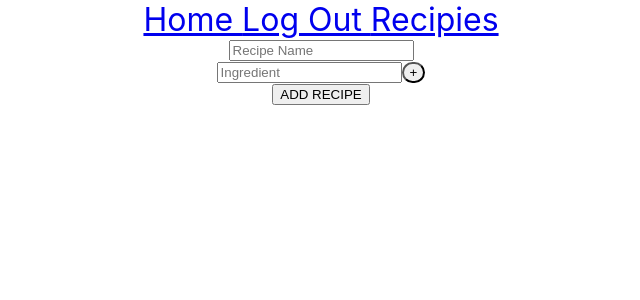
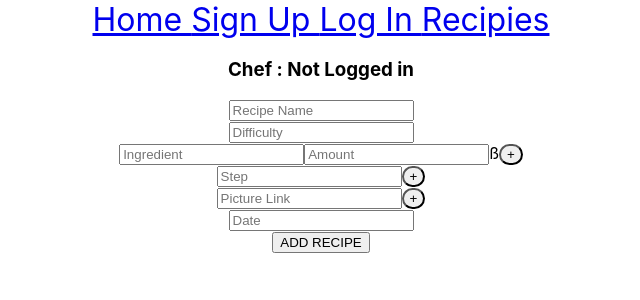
Before and after one commit to barboa91/front-cook, a React (Create React App) app in the folder archi/: page /newrecipe in a window 1280 px wide. Shown: the top 300 px of the page, without its empty margins (319-959 px from the left). Built offline with nearby package versions, Linux system fonts and the light colour scheme.

Commit message:
addrecipe added

```diff
--- a/archi/src/App.js
+++ b/archi/src/App.js
@@ -11,9 +11,11 @@ import NewRecipe from './components/NewRecipe';
 
 function App() {
   const [chefInfo, setChefInfo] = useState({
-    loggedIn : true,
-    blah:"ssssss"
+    loggedIn : false,
+    firstName:"Not Logged in",
+    username: "admin",
   })
+
 
 
   return (
--- a/archi/src/components/LogIn.js
+++ b/archi/src/components/LogIn.js
@@ -39,8 +39,12 @@ const Login = () =>{
                     username: x.username,
                     firstName: x.firstName,
                     lastName: x.lastName,
-                    profpic: x.profpic
+                    profpic: x.profpic,
+                    id: x._id
                 })
+                console.log(chefInfo)
+                // let chefI = chefInfo
+                // localStorage.setItem('chefI',chefI)
             } else {
                 alert("Wrong Password")
                 setChefInfo({
--- a/archi/src/components/NewRecipe.jsx
+++ b/archi/src/components/NewRecipe.jsx
@@ -6,26 +6,88 @@ const NewRecipe = () =>{
     const [APILOADED, setAPILOADED] = useState(false);
     const { chefInfo, setChefInfo } = useContext(DataContext)
     const [recipePackage, setRecipePackage] = useState({
-        ingredients:[""],
-        steps:[""]
+        chef:"admin",
+        name:"",
+        ingredients:[{name:"",amount:""}],
+        steps:[{description:""}],
+        difficulty:"",
+        private:false,
+        totalTime:"",
+        pictures:[""],
+        date:""
     })
 
 
-    const changArr = (e, index) =>{
+//   let getChef = localStorage.getItem('chefI')
+
+//   console.log(getChef)
+
+
+    // NEXT STEPS IS TO ADD THE REST OF RECIPE
+
+    const changeIngName = (e, index) =>{
         const nValue = e.target.value;
         const prevValue = {...recipePackage}
-        prevValue.ingredients[index] = nValue
+        prevValue.ingredients[index].name = nValue
 
         setRecipePackage(prevValue)
+    }
+    const changeIngAmm = (e, index) =>{
+        const nValue = e.target.value;
+        const prevValue = {...recipePackage}
+        prevValue.ingredients[index].amount = nValue
+
+        setRecipePackage(prevValue)
+    }
+    const changStepArr = (e, index) =>{
+        const nValue = e.target.value;
+        const prevValue = {...recipePackage}
+        prevValue.steps[index].description = nValue
+
+        setRecipePackage(prevValue)
+    }
+    const changPicArr = (e, index) =>{
+        const nValue = e.target.value;
+        const prevValue = {...recipePackage}
+        prevValue.pictures[index] = nValue
+
+        setRecipePackage(prevValue)
+    }
+    const pushPic = () =>{
+        const pushArr = {...recipePackage}
+        pushArr.pictures.push("")
+        setRecipePackage(pushArr)
     }
 
     const pushIng = () =>{
         const pushArr = {...recipePackage}
-        pushArr.ingredients.push("")
+        pushArr.ingredients.push({name:"", amount:""})
+        setRecipePackage(pushArr)
+    }
+    const pushStep = () =>{
+        const pushArr = {...recipePackage}
+        pushArr.steps.push({description:""})
         setRecipePackage(pushArr)
     }
 
+    const submitRecipe = async ()=>{
+        const submitR = {...recipePackage}
+        submitR.chef = chefInfo.userName
 
+
+        console.log(chefInfo.userName)
+
+        setRecipePackage(submitR)
+        console.log(recipePackage)
+
+
+        let n = await axios.post(
+            "http://127.0.0.1:3001/api/createRecipe",
+            recipePackage
+          );
+          console.log(n)
+
+    }
     const apiCall = async () => {
         try {
             let n = await axios.post("http://127.0.0.1:3001/api/createRecipe", recipePackage);
@@ -35,23 +97,43 @@ const NewRecipe = () =>{
         }
       };
       useEffect(() => {
+          setChefInfo(chefInfo)
 
-      },[])
+      },[recipePackage])
 
     return(
         <div className="newRecipe">
+
+            <h3>Chef : {chefInfo.firstName}</h3>
             <input type="text" placeholder="Recipe Name" name="rName" value={recipePackage.name} onChange={(e) => setRecipePackage({ ...recipePackage , name: e.target.value})}/><br/>
+            <input type="text" placeholder="Difficulty" value={recipePackage.difficulty} onChange={(e) => setRecipePackage({ ...recipePackage , difficulty: e.target.value})}/><br/>
 
             {recipePackage.ingredients.map((i,index)=>(
-                <div className="addIngredient"><input type="text" placeholder="Ingredient" value={i} onChange={e=>changArr(e, index)}></input>
+                <div className="addIngredient" key={index} ><input type="text" placeholder="Ingredient" value={i.name} onChange={e=>changeIngName(e, index)}></input>
+                <input type="text" placeholder="Amount" value={i.amount} onChange={e=>changeIngAmm(e, index)}></input>
+ß
+
                 <span><button onClick={()=>pushIng()} style={{borderRadius:100}}>+</button></span></div>
             ))}
+
+            {recipePackage.steps.map((i,index)=>(
+                <div className="addstep" key={index} ><input type="text" placeholder="Step" value={i.description} onChange={e=>changStepArr(e, index)}></input>
+                <span><button onClick={()=>pushStep()} style={{borderRadius:100}}>+</button></span></div>
+            ))}
+
+            {recipePackage.pictures.map((i,index)=>(
+                <div className="addstep" key={index} ><input type="text" placeholder="Picture Link" value={i} onChange={e=>changPicArr(e, index)}></input>
+                <span><button onClick={()=>pushPic()} style={{borderRadius:100}}>+</button></span></div>
+            ))}
+            <input type="text" placeholder="Date" value={recipePackage.date} onChange={(e) => setRecipePackage({ ...recipePackage , date: e.target.value})}/><br/>
+
+
 
 
 
         <div>{recipePackage.name}</div>
 
-        <button>ADD RECIPE</button>
+        <button onClick={()=>submitRecipe()}>ADD RECIPE</button>
         </div>
     )
 }
--- a/archi/src/components/Recipes.jsx
+++ b/archi/src/components/Recipes.jsx
@@ -8,7 +8,7 @@ const Recipes = () =>{
   let [chefs, setChefs] = useState([]);
 
   const chefData = (chefid)=>{
-    const findChefName = chefi => chefs.find(chef => chef._id === chefi);
+    const findChefName = chefi => chefs.find(chef => chef.username === chefi);
     const x = findChefName(chefid)
     return (x.firstName+" "+x.lastName)
   }
@@ -26,6 +26,7 @@ const Recipes = () =>{
       } catch (err) {
         console.log(err);
       }
+
   }
   const loadAPI = () => {
     !APILOADED ? apiCall() : setAPILOADED(true);
@@ -33,7 +34,6 @@ const Recipes = () =>{
   useEffect(() => {
     loadAPI();
   },[]);
-
   if(!APILOADED){
     return(
     <p>LOADING</p>
@@ -41,18 +41,18 @@ const Recipes = () =>{
   }else
   return(
     <div>
-      {recipes.map((r) =>{
+      {recipes.map((r,index) =>{
         return(
-          <div className="recipeBlock">
+          <div key={index} className="recipeBlock">
             <div className="recipeName">{r.name}</div>
-            {r.pictures.length < 1 ?? <img alt="recipe" href={r.pictures}></img>} {/* if the there are no pictures, dont display */}
-            <ul className="ingredients">{r.ingredients.map((i)=>{            //loop through ingredients
-              return(<li className="ing">{i.amount} {i.name}</li>)
+            {r.pictures.length < 1 && <img alt="recipe" href={r.pictures}></img>} {/* if the there are no pictures, dont display */}
+            <ul className="ingredients">{r.ingredients.map((i,index)=>{            //loop through ingredients
+              return(<li key={index} className="ing">{i.amount} {i.name}</li>)
             })}</ul>
-            <ul className="rSteps">{r.steps.map((s)=>{            //loop through ingredients
-              return(<li className="rStep">{s.description}</li>)
+            <ul className="rSteps">{r.steps.map((s,index)=>{            //loop through ingredients
+              return(<li key={index} className="rStep">{s.description}</li>)
             })}</ul>
-            {r.comments.length < 1 ?? <div classname="rComments" href={r.comments}></div>} {/* if the there are no pictures, dont display */}
+            {r.comments.length < 1 && <div className="rComments" href={r.comments}></div>} {/* if the there are no pictures, dont display */}
             {chefData(r.chef)}
             <h6>{r.date}</h6>
           </div>
```
